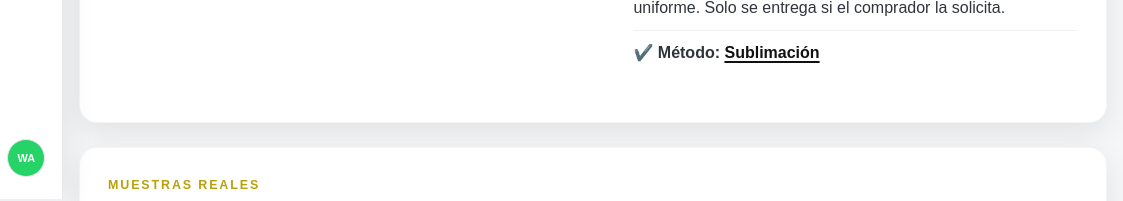
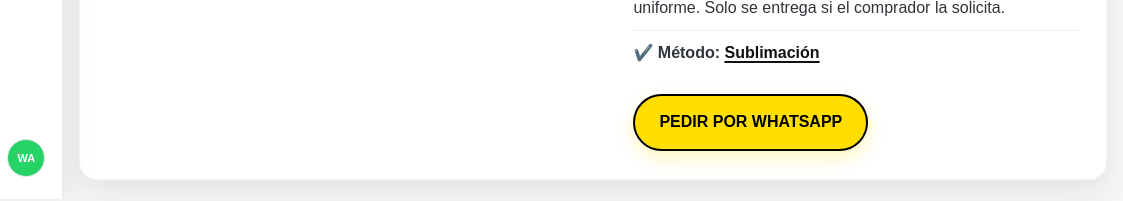
Before and after one commit to YASA-SPORTS/YASA-SPORTS, a plain HTML site: page doble-faz.html in a window 1280 px wide. Shown: the part 601-802 px from the top of the page, 157-1280 px from the left. Drawn offline with Linux system fonts and the light colour scheme.

Commit message:
por favor, funciona

```diff
--- a/doble-faz.html
+++ b/doble-faz.html
@@ -33,7 +33,7 @@
     </div>
 </aside>
 
-<div class="site-content product-page">
+<div class="site-content">
 <div class="page-tools">
     <div class="local-clock" aria-live="polite">
         <span id="hora-local">Cargando hora...</span>
@@ -77,10 +77,9 @@
                 <li>✔️ <strong>Método:</strong> <a href="sublimacion.html">Sublimación</a></li>
             </ul>
 
-            <a href="https://wa.me/573238382435/?text=Hola%20YASA%20Sports%2C%20quiero%20cotizar%20el%20uniforme%20Doble%20faz."
-               target="_blank" rel="noopener noreferrer" class="btn-whatsapp product-whatsapp-fixed"
-               aria-label="Cotizar el uniforme Doble-faz por WhatsApp">
-                COTIZAR
+            <a href="https://wa.me/573238382435/?text=Hola%20YASA%20Sports%2C%20quiero%20solicitar%20información%20sobre%20el%20Uniforme%20DOBLE%20FAZ"
+               target="_blank" rel="noopener noreferrer" class="btn-whatsapp">
+                PEDIR POR WHATSAPP
             </a>
         </div>
 
```
Also changed, not shown: basicos.html (+3 -4 lines), pro.html (+4 -5 lines).
